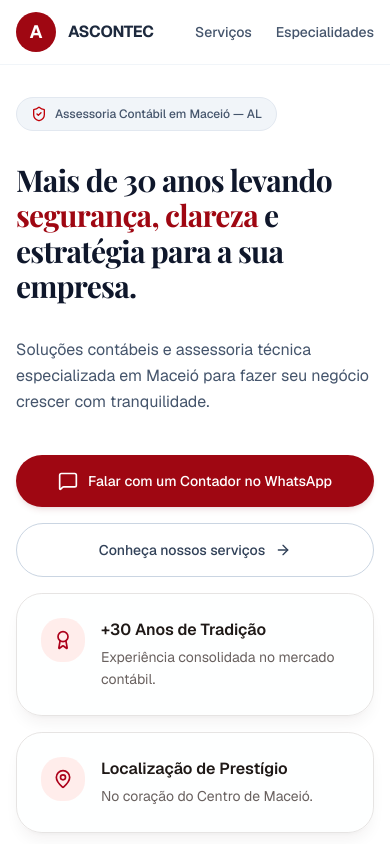
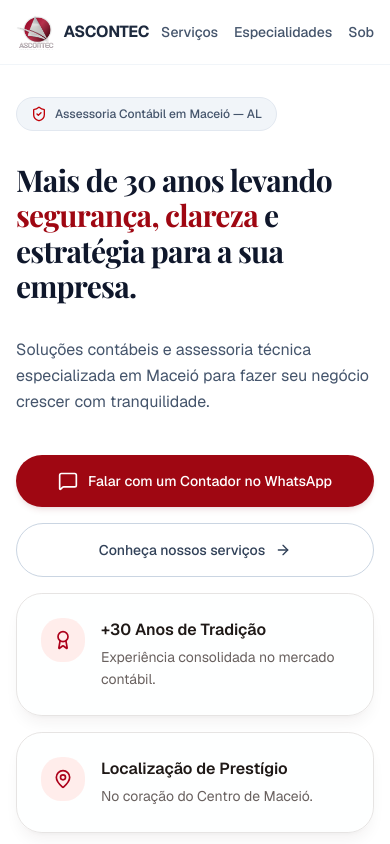
Before and after one commit to aurzx0/ascontec-website, a Next.js app: page / in a window 390 px wide. Shown: the top 844 px of the page. Built offline with nearby package versions, Linux system fonts and the light colour scheme; a web font is replaced by a local one.

Commit message:
Fix: restaurada logo oficial e adicionada rolagem horizontal no menu mobile

```diff
--- a/components/site-header.tsx
+++ b/components/site-header.tsx
@@ -3,30 +3,32 @@ import Link from "next/link"
 export function SiteHeader() {
   return (
     <header className="sticky top-0 z-50 w-full border-b border-slate-100 bg-white/95 backdrop-blur supports-[backdrop-filter]:bg-white/60">
-      <div className="max-w-7xl mx-auto flex h-16 items-center justify-between px-4 sm:px-6 lg:px-8">
+      <div className="max-w-7xl mx-auto flex h-16 items-center justify-between px-4 sm:px-6 lg:px-8 gap-3">
 
-        {/* Logo e Nome no Canto Esquerdo */}
-        <Link href="/" className="flex items-center gap-3">
-          <div className="flex h-10 w-10 items-center justify-center rounded-xl bg-red-800 text-white font-bold text-lg">
-            A
-          </div>
+        {/* Logo e Nome Fixo no Canto Esquerdo */}
+        <Link href="/" className="flex items-center gap-2.5 shrink-0">
+          <img
+            src="/logo.png"
+            alt="ASCONTEC"
+            className="h-9 w-auto object-contain"
+          />
           <span className="text-base sm:text-2xl font-bold text-slate-800 tracking-tight whitespace-nowrap">
             ASCONTEC
           </span>
         </Link>
 
-        {/* Links do Menu alinhados no Canto Direito */}
-        <nav className="flex items-center gap-6 text-sm font-medium text-slate-600">
-          <Link href="#servicos" className="hover:text-red-800 transition-colors">
+        {/* Links do Menu com Rolagem Horizontal Fluida no Mobile */}
+        <nav className="flex items-center gap-4 sm:gap-6 text-sm font-medium text-slate-600 overflow-x-auto whitespace-nowrap py-1 [scrollbar-width:none] [-ms-overflow-style:none] [&::-webkit-scrollbar]:hidden">
+          <Link href="#servicos" className="hover:text-red-800 transition-colors shrink-0">
             Serviços
           </Link>
-          <Link href="#especialidades" className="hover:text-red-800 transition-colors">
+          <Link href="#especialidades" className="hover:text-red-800 transition-colors shrink-0">
             Especialidades
           </Link>
-          <Link href="#sobre" className="hover:text-red-800 transition-colors hidden sm:inline-block">
+          <Link href="#sobre" className="hover:text-red-800 transition-colors shrink-0">
             Sobre
           </Link>
-          <Link href="#contato" className="hover:text-red-800 transition-colors hidden sm:inline-block">
+          <Link href="#contato" className="hover:text-red-800 transition-colors shrink-0">
             Contato
           </Link>
         </nav>
```
